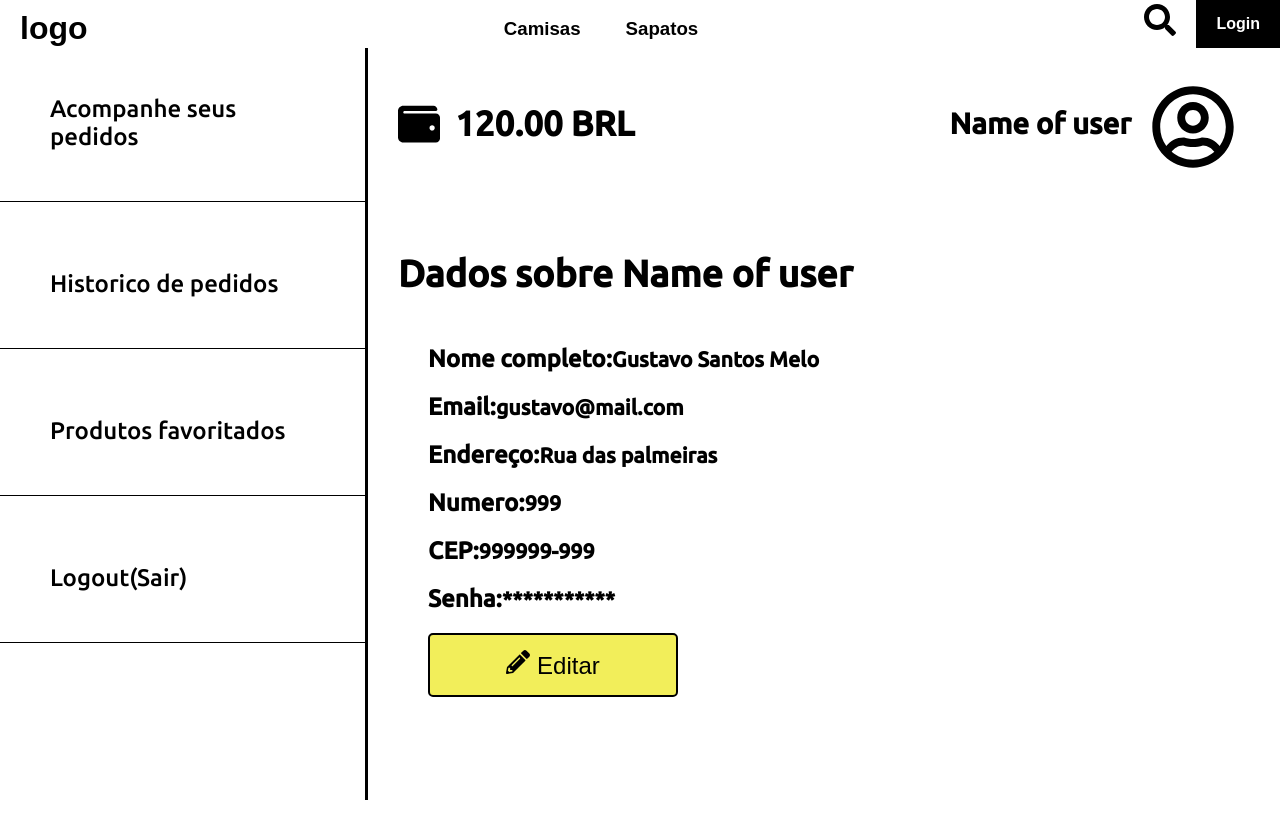
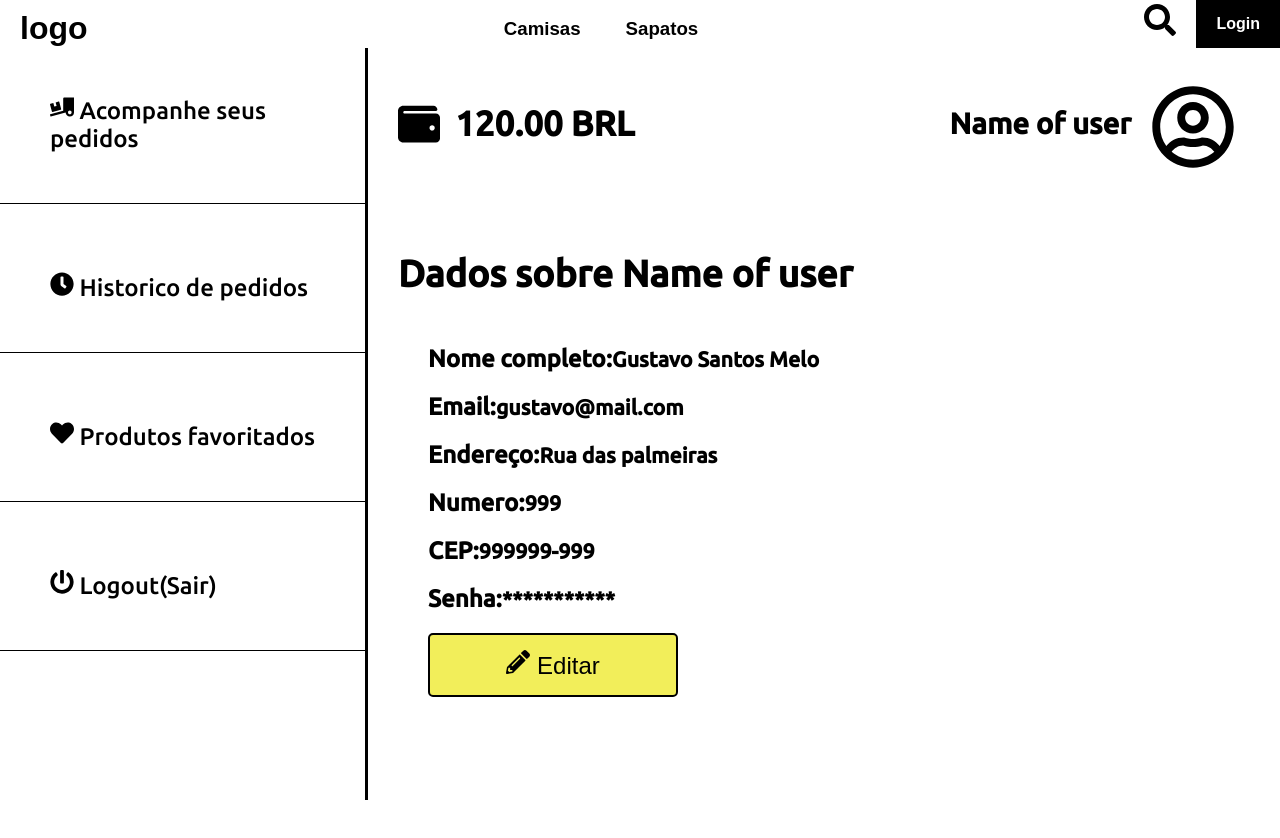
Before and after one commit to GustavoSMelo/AtomicMarketplace, a React (Create React App) app in the folder web/: page /user/profile in a window 1280 px wide. Shown: the top 838 px of the page. Built offline with nearby package versions, Linux system fonts and the light colour scheme.

Commit message:
add link to page of favorites

```diff
--- a/web/src/views/userProfile/index.tsx
+++ b/web/src/views/userProfile/index.tsx
@@ -1,7 +1,7 @@
 import React from 'react'
 import Navbar from '../../components/navbar'
 import { Container } from './styled'
-import { FaWallet, FaRegUserCircle, FaPencilAlt } from 'react-icons/fa'
+import { FaWallet, FaRegUserCircle, FaPencilAlt, FaTruckLoading, FaHeart, FaClock, FaPowerOff} from 'react-icons/fa'
 import { Link } from 'react-router-dom'
 
 const UserProfile = () => {
@@ -11,10 +11,10 @@ const UserProfile = () => {
       <Container>
         <aside>
           <ul>
-            <Link className='Link' to='/follow/product'><li>Acompanhe seus pedidos</li></Link>
-            <Link className='Link' to='/buy/historic'><li>Historico de pedidos</li></Link>
-            <Link className='Link' to='/'><li>Produtos favoritados</li></Link>
-            <Link className='Link' to='/'><li>Logout(Sair) </li></Link>
+            <Link className='Link' to='/follow/product'><li> <FaTruckLoading /> Acompanhe seus pedidos</li></Link>
+            <Link className='Link' to='/buy/historic'><li> <FaClock /> Historico de pedidos</li></Link>
+            <Link className='Link' to='/favorites'><li> <FaHeart /> Produtos favoritados</li></Link>
+            <Link className='Link' to='/'><li> <FaPowerOff /> Logout(Sair) </li></Link>
           </ul>
         </aside>
         <article>
```
